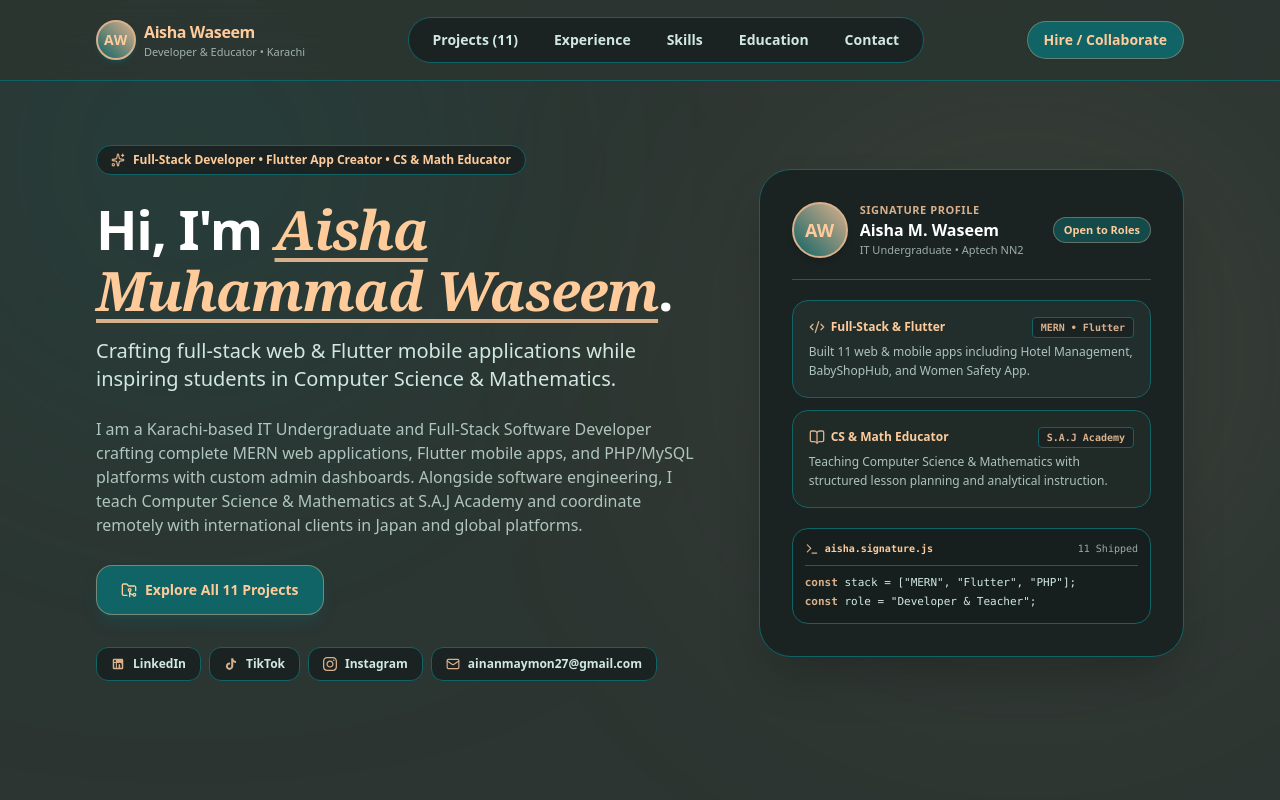
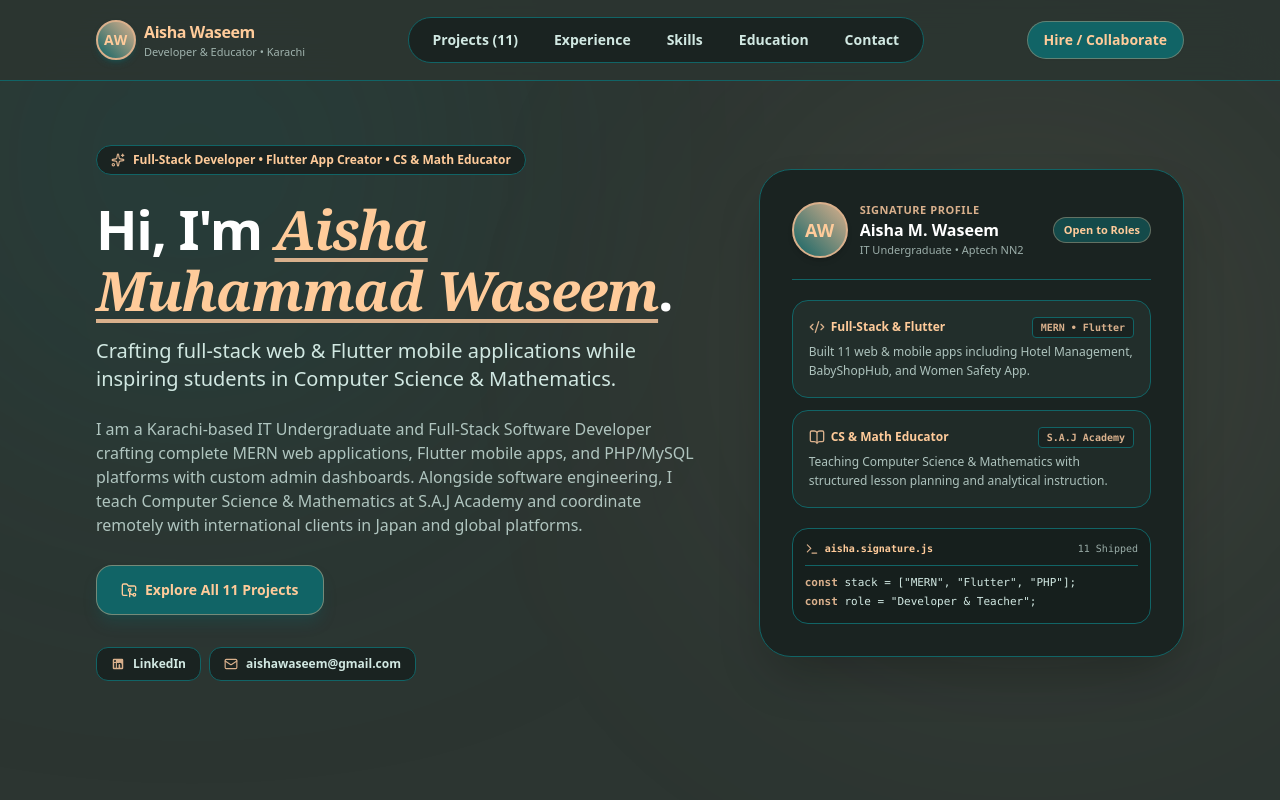
Before and after one commit to ainanmaymon27-cloud/portfolio, a React (Create React App) app: page / in a window 1280 px wide. Shown: the top 800 px of the page. Built offline with nearby package versions, Linux system fonts and the light colour scheme.

Commit message:
Removed TikTok and Instagram links for privacy and updated email

```diff
--- a/src/App.js
+++ b/src/App.js
@@ -9,7 +9,6 @@ import {
   Database,
   Sparkles,
   Mail,
-  Phone,
   MapPin,
   GraduationCap,
   CheckCircle2,
@@ -31,15 +30,13 @@ import {
   User,
   Copy,
   Check,
-  Briefcase,
   HeartHandshake,
   ExternalLink,
-  Loader2,
-  Download
+  Loader2
 } from 'lucide-react';
 
 // ============================================================================
-// CLEAN SVG SOCIAL ICONS (To avoid missing export errors in lucide-react)
+// CLEAN SVG SOCIAL ICON (LinkedIn Only)
 // ============================================================================
 const LinkedinIcon = ({ className = "w-4 h-4" }) => (
   <svg className={className} fill="currentColor" viewBox="0 0 24 24">
@@ -47,38 +44,21 @@ const LinkedinIcon = ({ className = "w-4 h-4" }) => (
   </svg>
 );
 
-const TiktokIcon = ({ className = "w-4 h-4" }) => (
-  <svg className={className} fill="currentColor" viewBox="0 0 24 24">
-    <path d="M19.59 6.69a4.83 4.83 0 0 1-3.77-4.25V2h-3.45v13.67a2.89 2.89 0 0 1-5.2 1.74 2.89 2.89 0 0 1 2.31-4.64 2.93 2.93 0 0 1 .88.13V9.4a6.84 6.84 0 0 0-1-.05A6.33 6.33 0 0 0 5 20.1a6.34 6.34 0 0 0 10.86-4.43v-7a8.16 8.16 0 0 0 4.77 1.52v-3.4a4.85 4.85 0 0 1-1-.1z"/>
-  </svg>
-);
-
-const InstagramIcon = ({ className = "w-4 h-4" }) => (
-  <svg className={className} fill="currentColor" viewBox="0 0 24 24">
-    <path d="M12 2.163c3.204 0 3.584.012 4.85.07 3.252.148 4.771 1.691 4.919 4.919.058 1.265.069 1.645.069 4.849 0 3.205-.012 3.584-.069 4.849-.149 3.225-1.664 4.771-4.919 4.919-1.266.058-1.644.07-4.85.07-3.204 0-3.584-.012-4.849-.07-3.26-.149-4.771-1.699-4.919-4.92-.058-1.265-.07-1.644-.07-4.849 0-3.204.013-3.583.07-4.949.149-3.227 1.664-4.771 4.919-4.919 1.266-.057 1.645-.069 4.849-.069zm0-2.163c-3.259 0-3.667.014-4.947.072-4.358.2-6.78 2.618-6.98 6.98-.059 1.281-.073 1.689-.073 4.948 0 3.259.014 3.668.072 4.948.2 4.358 2.618 6.78 6.98 6.98 1.281.058 1.689.072 4.948.072 3.259 0 3.668-.014 4.948-.072 4.354-.2 6.782-2.618 6.979-6.98.059-1.28.073-1.689.073-4.948 0-3.259-.014-3.667-.072-4.947-.196-4.354-2.617-6.78-6.979-6.98-1.281-.059-1.69-.073-4.949-.073zm0 5.838c-3.403 0-6.162 2.759-6.162 6.162s2.759 6.163 6.162 6.163 6.162-2.759 6.162-6.163c0-3.403-2.759-6.162-6.162-6.162zm0 10.162c-2.209 0-4-1.79-4-4 0-2.209 1.791-4 4-4s4 1.791 4 4c0 2.21-1.791 4-4 4zm6.406-11.845c-.796 0-1.441.645-1.441 1.44s.645 1.44 1.441 1.44c.795 0 1.439-.645 1.439-1.44s-.644-1.44-1.439-1.44z"/>
-  </svg>
-);
-
 // ============================================================================
 // EMAIL & SOCIAL MEDIA CONFIGURATION FOR AISHA MUHAMMAD WASEEM
 // ============================================================================
 const WEB3FORMS_ACCESS_KEY = 'b1ae8f14-dccb-47a6-bcf3-aa7779e7d76f';
 
 const SOCIAL_LINKS = {
-  linkedin: 'https://www.linkedin.com/in/aisha-waseem-dev',
-  tiktok: 'https://www.tiktok.com/@aishawaseemdev',
-  instagram: 'https://www.instagram.com/aishawaseemdev'
+  linkedin: 'https://www.linkedin.com/in/aisha-waseem-dev'
 };
 
 const PORTFOLIO_DATA = {
   name: 'Aisha Muhammad Waseem',
   shortName: 'Aisha Waseem',
   location: 'Karachi, Pakistan',
-  email: 'ainanmaymon27@gmail.com',
-  phone: '0310-2600950',
+  email: 'aishawaseem@gmail.com',
   linkedin: SOCIAL_LINKS.linkedin,
-  tiktok: SOCIAL_LINKS.tiktok,
-  instagram: SOCIAL_LINKS.instagram,
   heroKicker: 'Full-Stack Developer • Flutter App Creator • CS & Math Educator',
   summary:
     'I am a Karachi-based IT Undergraduate and Full-Stack Software Developer crafting complete MERN web applications, Flutter mobile apps, and PHP/MySQL platforms with custom admin dashboards. Alongside software engineering, I teach Computer Science & Mathematics at S.A.J Academy and coordinate remotely with international clients in Japan and global platforms.',
@@ -520,15 +500,6 @@ export default function App() {
     setCopiedField(label);
     setTimeout(() => setCopiedField(''), 2200);
   };
-
-  // const handleDownloadCV = () => {
-  //   const link = document.createElement('a');
-  //   link.href = '/Aisha Muhammad Waseem CV.docx';
-  //   link.download = 'Aisha Muhammad Waseem CV.docx';
-  //   document.body.appendChild(link);
-  //   link.click();
-  //   document.body.removeChild(link);
-  // };
 
   const renderIcon = (name, className = 'w-5 h-5') => {
     switch (name) {
@@ -738,16 +709,9 @@ export default function App() {
                   <FolderGit2 className="w-4 h-4 shrink-0" />
                   Explore All 11 Projects
                 </button>
-                {/* <button
-                  onClick={handleDownloadCV}
-                  className="w-full sm:w-auto px-5 sm:px-6 py-3.5 rounded-2xl bg-[#1A2321] hover:bg-[#116466]/40 text-[#D9B08C] border border-[#116466] font-bold text-xs sm:text-sm shadow-sm transition-all flex items-center justify-center gap-2 cursor-pointer"
-                >
-                  <Download className="w-4 h-4 text-[#D9B08C] shrink-0" />
-                  Download My PDF CV
-                </button> */}
-              </div>
-
-              {/* Social Links Bar */}
+              </div>
+
+              {/* Social & Email Links Bar */}
               <div className="pt-2 flex flex-wrap items-center gap-2">
                 <a
                   href={SOCIAL_LINKS.linkedin}
@@ -757,24 +721,6 @@ export default function App() {
                 >
                   <LinkedinIcon className="w-3.5 h-3.5 text-[#D9B08C] shrink-0" />
                   <span>LinkedIn</span>
-                </a>
-                <a
-                  href={SOCIAL_LINKS.tiktok}
-                  target="_blank"
-                  rel="noreferrer"
-                  className="inline-flex items-center gap-2 px-3.5 py-2 rounded-xl bg-[#1A2321] border border-[#116466] hover:border-[#D9B08C] text-xs font-semibold text-[#D1E8E2] transition-colors"
-                >
-                  <TiktokIcon className="w-3.5 h-3.5 text-[#D9B08C] shrink-0" />
-                  <span>TikTok</span>
-                </a>
-                <a
-                  href={SOCIAL_LINKS.instagram}
-                  target="_blank"
-                  rel="noreferrer"
-                  className="inline-flex items-center gap-2 px-3.5 py-2 rounded-xl bg-[#1A2321] border border-[#116466] hover:border-[#D9B08C] text-xs font-semibold text-[#D1E8E2] transition-colors"
-                >
-                  <InstagramIcon className="w-3.5 h-3.5 text-[#D9B08C] shrink-0" />
-                  <span>Instagram</span>
                 </a>
                 <a
                   href={`mailto:${PORTFOLIO_DATA.email}`}
@@ -1255,7 +1201,7 @@ export default function App() {
                     <span className="font-serif italic text-[#FFCB9A]">Collaborate</span>
                   </h2>
                   <p className="text-xs sm:text-sm text-[#D1E8E2]/80 leading-relaxed mt-2 break-words">
-                    Reach out via email or connect with me on LinkedIn, TikTok, and Instagram for full-stack projects, mobile apps, or teaching roles.
+                    Reach out via email or connect with me on LinkedIn for full-stack projects, mobile apps, or teaching roles.
                   </p>
                 </div>
 
@@ -1308,44 +1254,6 @@ export default function App() {
                       <div className="min-w-0">
                         <div className="text-[10px] sm:text-[11px] font-semibold text-[#D1E8E2]/70">Professional Network</div>
                         <div className="text-xs sm:text-sm font-extrabold text-[#FFFFFF] truncate">LinkedIn Profile</div>
-                      </div>
-                    </div>
-                    <ArrowUpRight className="w-4 h-4 text-[#D9B08C] shrink-0" />
-                  </a>
-
-                  {/* TikTok Card */}
-                  <a
-                    href={SOCIAL_LINKS.tiktok}
-                    target="_blank"
-                    rel="noreferrer"
-                    className="flex items-center justify-between p-3.5 rounded-2xl bg-[#222E2B] border border-[#116466] hover:border-[#D9B08C] transition-colors group"
-                  >
-                    <div className="flex items-center gap-3 min-w-0">
-                      <div className="w-9 h-9 sm:w-10 sm:h-10 rounded-xl bg-[#1A2321] text-[#FFCB9A] border border-[#116466] flex items-center justify-center shrink-0">
-                        <TiktokIcon className="w-4 h-4" />
-                      </div>
-                      <div className="min-w-0">
-                        <div className="text-[10px] sm:text-[11px] font-semibold text-[#D1E8E2]/70">Social &amp; Projects</div>
-                        <div className="text-xs sm:text-sm font-extrabold text-[#FFFFFF] truncate">TikTok (@aishawaseemdev)</div>
-                      </div>
-                    </div>
-                    <ArrowUpRight className="w-4 h-4 text-[#D9B08C] shrink-0" />
-                  </a>
-
-                  {/* Instagram Card */}
-                  <a
-                    href={SOCIAL_LINKS.instagram}
-                    target="_blank"
-                    rel="noreferrer"
-                    className="flex items-center justify-between p-3.5 rounded-2xl bg-[#222E2B] border border-[#116466] hover:border-[#D9B08C] transition-colors group"
-                  >
-                    <div className="flex items-center gap-3 min-w-0">
-                      <div className="w-9 h-9 sm:w-10 sm:h-10 rounded-xl bg-[#1A2321] text-[#FFCB9A] border border-[#116466] flex items-center justify-center shrink-0">
-                        <InstagramIcon className="w-4 h-4" />
-                      </div>
-                      <div className="min-w-0">
-                        <div className="text-[10px] sm:text-[11px] font-semibold text-[#D1E8E2]/70">Creative &amp; Updates</div>
-                        <div className="text-xs sm:text-sm font-extrabold text-[#FFFFFF] truncate">Instagram Profile</div>
                       </div>
                     </div>
                     <ArrowUpRight className="w-4 h-4 text-[#D9B08C] shrink-0" />
@@ -1533,22 +1441,6 @@ export default function App() {
             >
               LinkedIn
             </a>
-            <a
-              href={SOCIAL_LINKS.tiktok}
-              target="_blank"
-              rel="noreferrer"
-              className="hover:text-[#FFCB9A] transition-colors"
-            >
-              TikTok
-            </a>
-            <a
-              href={SOCIAL_LINKS.instagram}
-              target="_blank"
-              rel="noreferrer"
-              className="hover:text-[#FFCB9A] transition-colors"
-            >
-              Instagram
-            </a>
           </div>
 
           <p className="text-xs text-[#D1E8E2]/60">
```
